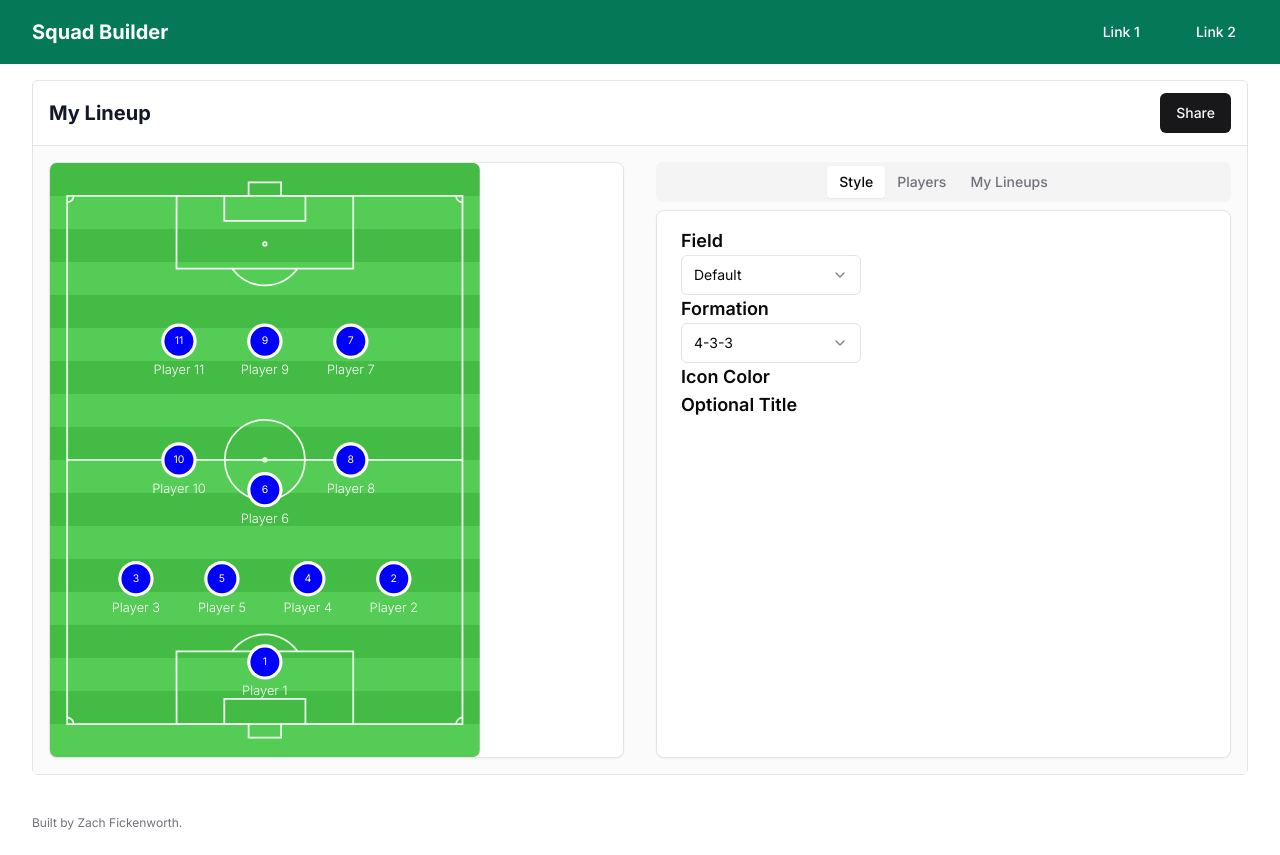
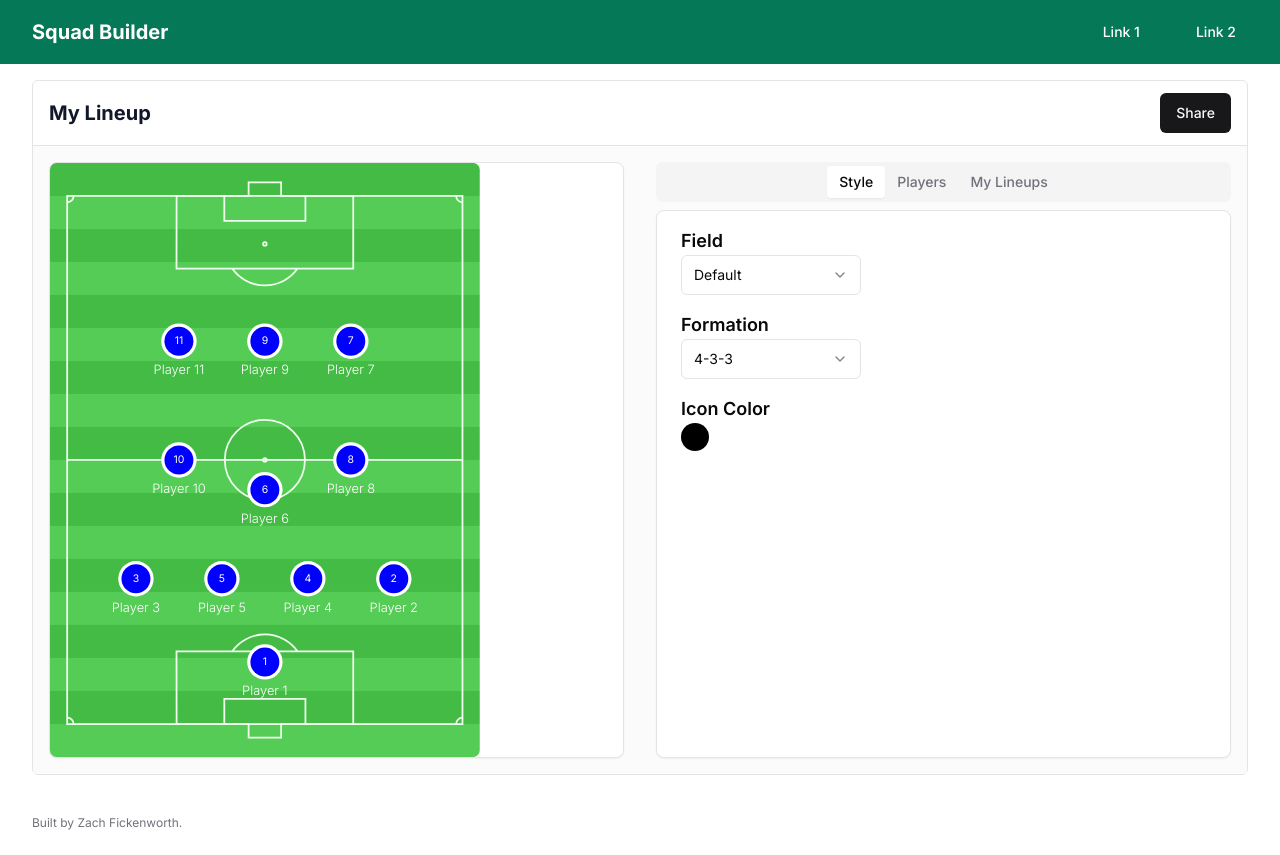
Before and after one commit to zafileo23/squad-builder, a Next.js app in the folder app/: page / in a window 1280 px wide. Built offline with nearby package versions, Linux system fonts and the light colour scheme.

Commit message:
color picker component

```diff
--- a/app/package.json
+++ b/app/package.json
@@ -24,6 +24,7 @@
     "lucide-react": "^0.379.0",
     "next": "14.2.3",
     "react": "^18",
+    "react-color": "^2.19.3",
     "react-dom": "^18",
     "tailwind-merge": "^2.3.0",
     "tailwindcss-animate": "^1.0.7"
--- a/app/src/components/production/side-tabs.jsx
+++ b/app/src/components/production/side-tabs.jsx
@@ -1,5 +1,4 @@
 import React, { useMemo, useState } from 'react';
-import { useTeam } from '@/contexts/team-context';
 import { Tabs, TabsContent, TabsList, TabsTrigger } from "@/components/ui/tabs"
 import { Card, CardContent, CardDescription, CardFooter, CardHeader, CardTitle } from "@/components/ui/card"
 import {
@@ -11,7 +10,9 @@ import {
     SelectTrigger,
     SelectValue,
   } from "@/components/ui/select"
+import { CirclePicker } from 'react-color';
 import { useTheme } from '@/contexts/tab-context';
+import { useTeam } from '@/contexts/team-context';
 
   const SideTabs = () => {
   const { changeTheme } = useTheme();
@@ -19,6 +20,12 @@ import { useTheme } from '@/contexts/tab-context';
   const [selectedTheme, setSelectedTheme] = useState('default');
   const { applyFormation } = useTeam();
   const [selectedFormation, setSelectedFormation] = React.useState("4-3-3");
+  const { changeIconColor, iconColor } = useTheme();
+
+  const handleColorChange = (color) => {
+    changeIconColor(color.hex); // update the icon color in the context
+    setPickerVisible(false); // hide picker after selection
+  };
 
   const handleThemeChange = (value) => {
     setSelectedTheme(value); // Update the local state
@@ -71,7 +78,7 @@ import { useTheme } from '@/contexts/tab-context';
                     </SelectGroup>
                 </SelectContent>
               </Select>
-              <h3 className="text-lg font-semibold">Formation</h3>
+              <h3 className="text-lg font-semibold pt-4">Formation</h3>
               <Select value={selectedFormation} onValueChange={handleFormationChange} defaultValue="4-3-3">
                 <SelectTrigger className="w-[180px]">
                     <SelectValue placeholder="Select a formation" />
@@ -92,8 +99,12 @@ import { useTheme } from '@/contexts/tab-context';
                     </SelectGroup>
                 </SelectContent>
               </Select>
-              <h3 className="text-lg font-semibold">Icon Color</h3>
-              <h3 className="text-lg font-semibold">Optional Title</h3>
+              <h3 className="text-lg font-semibold pt-4">Icon Color</h3>
+              <CirclePicker
+                color={iconColor}
+                colors={['#000000']}
+                onChangeComplete={handleColorChange}
+              />
             </CardContent>
           </Card>
         </div>
--- a/app/src/contexts/tab-context.js
+++ b/app/src/contexts/tab-context.js
@@ -13,13 +13,18 @@ export const useTheme = () => useContext(TabContext);
 
 export const TabProvider = ({ children }) => {
     const [theme, setTheme] = useState(themes.default);
+    const [iconColor, setIconColor] = useState('#034694');
 
     const changeTheme = (themeName) => {
         setTheme(themes[themeName]);
     };
 
+    const changeIconColor = (color) => {
+        setIconColor(color);
+    };
+
     return (
-        <TabContext.Provider value={{ theme, changeTheme }}>
+        <TabContext.Provider value={{ theme, changeTheme, iconColor, changeIconColor }}>
             {children}
         </TabContext.Provider>
     );
```
Also changed, not shown: 1 other file (tests, documents, lock files or other folders).
